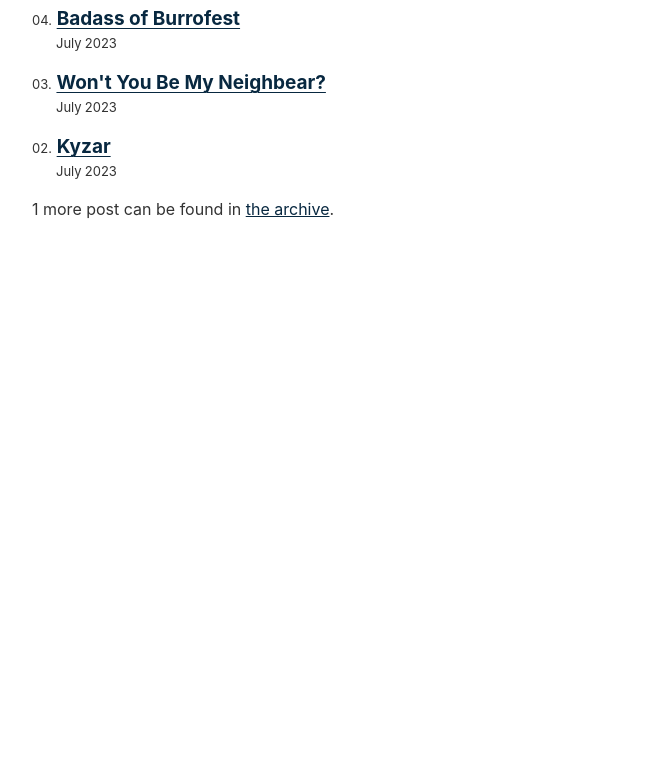
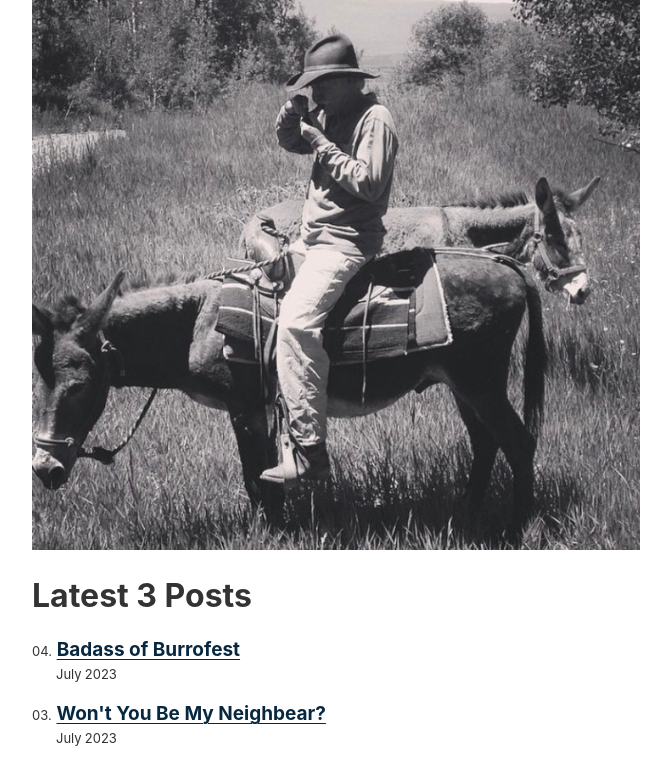
Before and after one commit to alecoad/author-jim-duke, an Eleventy site: page content/index.njk in a window 1280 px wide. Shown: the part 128-889 px from the top of the page, without its empty margins (304-975 px from the left). Before the commit the page ends 800 px from the top, so only its background shows below. Built offline with nearby package versions, Linux system fonts and the light colour scheme; Eleventy itself is replaced by a stand-in of ours; files that its build step writes are made by us from their sources.

Commit message:
Add hero image

```diff
--- a/content/index.njk
+++ b/content/index.njk
@@ -5,6 +5,10 @@ eleventyNavigation:
   order: 1
 numberOfLatestPostsToShow: 3
 ---
+<div class="hero-image">
+    <img src="img/donkey-smoker.jpg" alt="cowboy smoking pipe on donkey">
+</div>
+
 {% set postsCount = collections.posts | length %}
 {% set latestPostsCount = postsCount | min(numberOfLatestPostsToShow) %}
 <h1>Latest {{ latestPostsCount }} Post{% if latestPostsCount != 1 %}s{% endif %}</h1>
```
